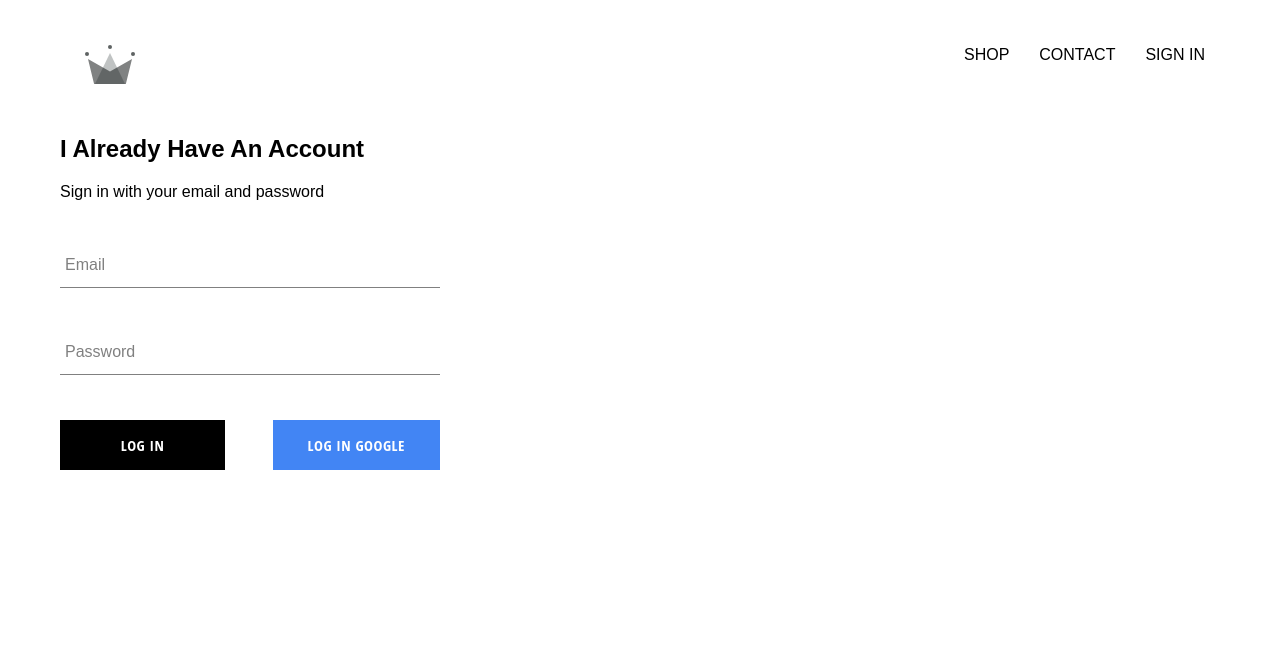
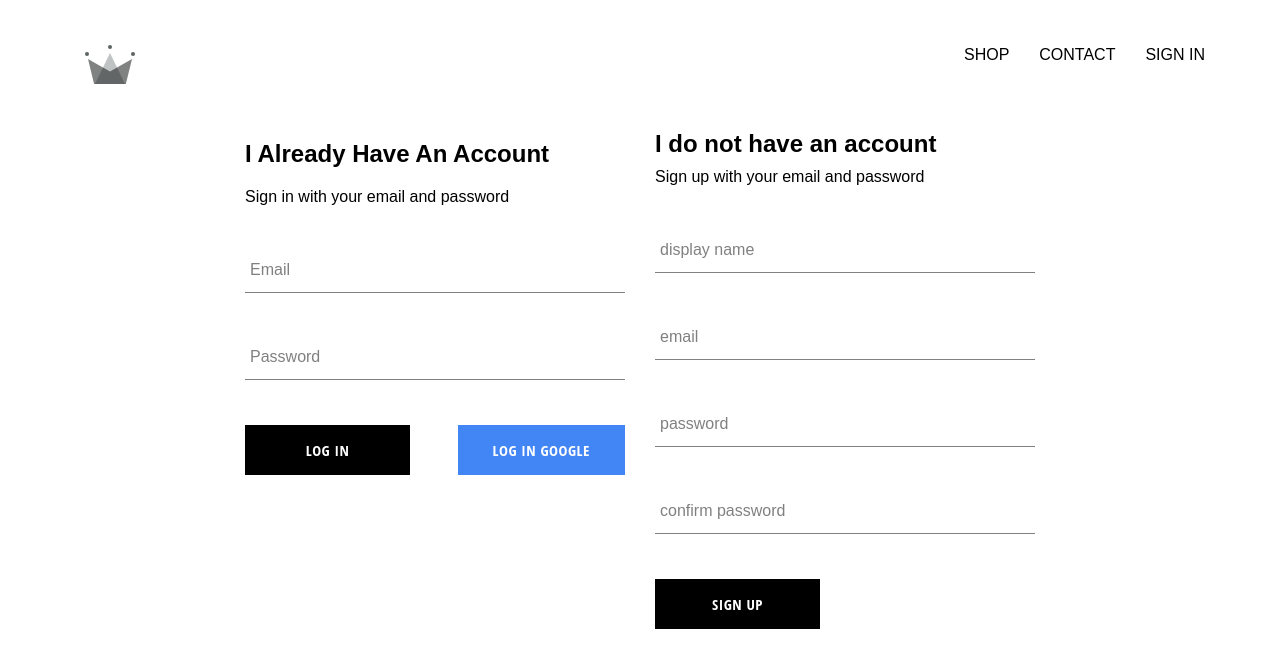
Before and after one commit to Silviuboca/haine-co, a React (Create React App) app: page /signin in a window 1280 px wide. Shown: the top 668 px of the page. Built offline with nearby package versions, Linux system fonts and the light colour scheme; no server answers.

Commit message:
implemeted firebase utils, able to store and authenticate users into firestore db

```diff
--- a/package.json
+++ b/package.json
@@ -7,7 +7,6 @@
     "@testing-library/react": "^9.3.2",
     "@testing-library/user-event": "^7.1.2",
     "dom": "0.0.3",
-    "eslint": "^7.1.0",
     "firebase": "^7.14.6",
     "lodash": "^4.17.15",
     "node-sass": "^4.14.1",
--- a/src/App.js
+++ b/src/App.js
@@ -5,7 +5,7 @@
 import HomePage from './components/pages/homepage/homepage.component';
 import SignInAndSignUpPage from './components/pages/sign-in-and-sign-up/sign-in-and-sign-up.component';
 import { Route, Switch } from 'react-router';
-import { auth } from './firebase/firebase.utils';
+import { auth, createUserProfileDocument } from './firebase/firebase.utils';
 
 class App extends React.Component {
   constructor(props) {
@@ -19,8 +19,21 @@
   unsubscribeFromAuth = null;
 
   componentDidMount() {
-    this.unsubscribeFromAuth = auth.onAuthStateChanged((user) => {
-      this.setState({ currentUser: user });
+    this.unsubscribeFromAuth = auth.onAuthStateChanged(async (userAuth) => {
+      if (userAuth) {
+        const userRef = await createUserProfileDocument(userAuth);
+
+        userRef.onSnapshot((snapShot) => {
+          this.setState({
+            currentUser: {
+              id: snapShot.id,
+              ...snapShot.data(),
+            },
+          });
+        });
+      } else {
+        this.setState({ currentUser: userAuth });
+      }
     });
   }
 
--- a/src/components/pages/sign-in-and-sign-up/sign-in-and-sign-up.component.jsx
+++ b/src/components/pages/sign-in-and-sign-up/sign-in-and-sign-up.component.jsx
@@ -1,9 +1,11 @@
 import React from 'react';
-import './sign-in-and-sign-up.component';
+import './sign-in-and-sign-up.styles.scss';
 import SignIn from '../../sign-in/sign-in.component';
+import SignUp from '../../sign-up/sign-up.component';
 const SignInAndSignUpPage = () => (
   <div className='sign-in-and-sign-up'>
     <SignIn />
+    <SignUp />
   </div>
 );
 
--- a/src/components/pages/sign-in-and-sign-up/sign-in-and-sign-up.styles.scss
+++ b/src/components/pages/sign-in-and-sign-up/sign-in-and-sign-up.styles.scss
@@ -0,0 +1,6 @@
+.sign-in-and-sign-up {
+  width: 850px;
+  display: flex;
+  justify-content: space-evenly;
+  margin: 30px auto;
+}
--- /dev/null
+++ b/src/components/sign-up/sign-up.component.jsx
@@ -0,0 +1,102 @@
+import React from 'react';
+
+import FormInput from '../form-input/form-input.component';
+import CustomButton from '../custom-button/custom-button.component';
+
+import { auth, createUserProfileDocument } from '../../firebase/firebase.utils';
+
+import './sign-up.styles.scss';
+
+class SignUp extends React.Component {
+  constructor() {
+    super();
+
+    this.state = {
+      displayName: '',
+      email: '',
+      password: '',
+      confirmPassword: '',
+    };
+  }
+
+  handleSubmit = async (event) => {
+    event.preventDefault();
+
+    const { displayName, email, password, confirmPassword } = this.state;
+    if (password !== confirmPassword) {
+      alert("Passwords don't match");
+      return;
+    }
+
+    try {
+      const { user } = await auth.createUserWithEmailAndPassword(
+        email,
+        password
+      );
+      await createUserProfileDocument(user, { displayName });
+      this.setState({
+        displayName: '',
+        email: '',
+        password: '',
+        confirmPassword: '',
+      });
+    } catch (err) {
+      console.log(err);
+    }
+  };
+  handleChange = (event) => {
+    const { name, value } = event.target;
+    this.setState({ [name]: value });
+  };
+
+  render() {
+    const { displayName, email, password, confirmPassword } = this.state;
+    return (
+      <div className='sign-up'>
+        <h2 className='title'>I do not have an account</h2>
+        <span>Sign up with your email and password</span>
+
+        <form className='sign-up-form' onSubmit={this.handleSubmit}>
+          <FormInput
+            type='text'
+            name='displayName'
+            value={displayName}
+            onChange={this.handleChange}
+            label='display name'
+            required
+          />
+
+          <FormInput
+            type='text'
+            name='email'
+            value={email}
+            onChange={this.handleChange}
+            label='email'
+            required
+          />
+
+          <FormInput
+            type='password'
+            name='password'
+            value={password}
+            onChange={this.handleChange}
+            label='password'
+            required
+          />
+
+          <FormInput
+            type='password'
+            name='confirmPassword'
+            value={confirmPassword}
+            onChange={this.handleChange}
+            label='confirm password'
+            required
+          />
+          <CustomButton type='submit'>Sign up</CustomButton>
+        </form>
+      </div>
+    );
+  }
+}
+
+export default SignUp;
--- /dev/null
+++ b/src/components/sign-up/sign-up.styles.scss
@@ -0,0 +1,9 @@
+.sign-up {
+  display: flex;
+  flex-direction: column;
+  width: 380px;
+
+  .title {
+    margin: 10px 0;
+  }
+}
--- a/src/firebase/firebase.utils.js
+++ b/src/firebase/firebase.utils.js
@@ -3,14 +3,39 @@
 import 'firebase/auth';
 
 const config = {
-  apiKey: "AIzaSyAoKNNQpGJMmSxo1nq3dtOE_70as3nXkQA",
-  authDomain: "haine-db.firebaseapp.com",
-  databaseURL: "https://haine-db.firebaseio.com",
-  projectId: "haine-db",
-  storageBucket: "haine-db.appspot.com",
-  messagingSenderId: "1035428579411",
-  appId: "1:1035428579411:web:966408a07e62f98a2b1ea6",
-  measurementId: "G-C0HCVS68JE"
+  apiKey: 'AIzaSyAoKNNQpGJMmSxo1nq3dtOE_70as3nXkQA',
+  authDomain: 'haine-db.firebaseapp.com',
+  databaseURL: 'https://haine-db.firebaseio.com',
+  projectId: 'haine-db',
+  storageBucket: 'haine-db.appspot.com',
+  messagingSenderId: '1035428579411',
+  appId: '1:1035428579411:web:966408a07e62f98a2b1ea6',
+  measurementId: 'G-C0HCVS68JE',
+};
+
+export const createUserProfileDocument = async (userAuth, additionalData) => {
+  if (!userAuth) return;
+
+  const userRef = firestore.doc(`users/${userAuth.uid}`);
+
+  const snapShot = await userRef.get();
+
+  if (!snapShot.exists) {
+    const { displayName, email } = userAuth;
+    const createdAt = new Date();
+
+    try {
+      await userRef.set({
+        displayName,
+        email,
+        createdAt,
+        additionalData,
+      });
+    } catch (err) {
+      console.log('error creating user', err.message);
+    }
+  }
+  return userRef;
 };
 
 firebase.initializeApp(config);
@@ -19,7 +44,7 @@
 export const firestore = firebase.firestore();
 
 const provider = new firebase.auth.GoogleAuthProvider();
-provider.setCustomParameters({  prompt: 'select_account' });
+provider.setCustomParameters({ prompt: 'select_account' });
 export const signInWithGoogle = () => auth.signInWithPopup(provider);
 
 export default firebase;
```
Also changed, not shown: 1 other file (tests, documents, lock files or other folders).
